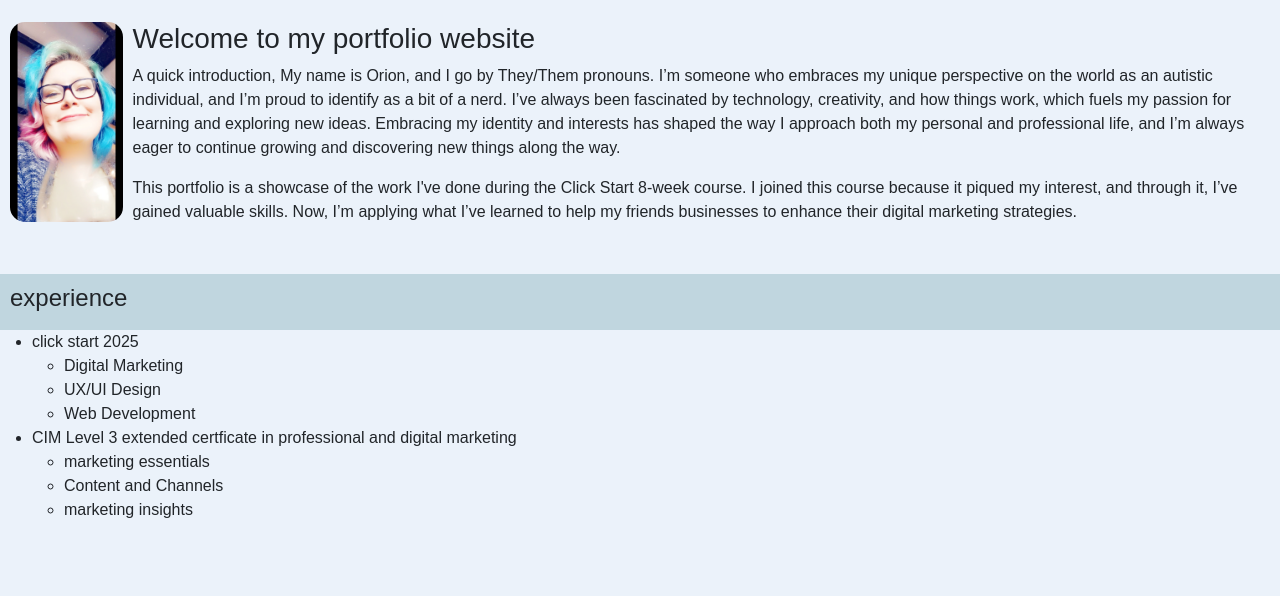
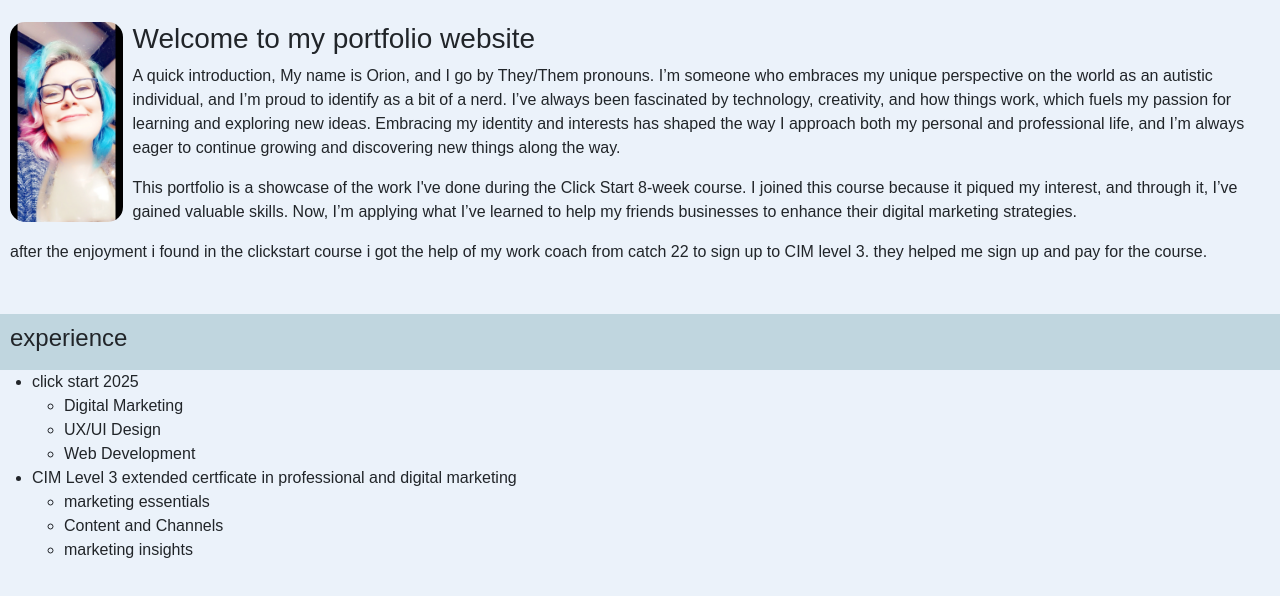
Before and after one commit to star-hunter-95/click-start-project, a plain HTML site: page index.html in a window 1280 px wide. Shown: the part 144-740 px from the top of the page. Drawn offline with nearby package versions, Linux system fonts and the light colour scheme.

Commit message:
Add files via upload

```diff
--- a/index.html
+++ b/index.html
@@ -43,6 +43,7 @@ div {padding:10px}
 		<h3>Welcome to my portfolio website</h3>
 		<p>A quick introduction, My name is Orion, and I go by They/Them pronouns. I’m someone who embraces my unique perspective on the world as an autistic individual, and I’m proud to identify as a bit of a nerd. I’ve always been fascinated by technology, creativity, and how things work, which fuels my passion for learning and exploring new ideas. Embracing my identity and interests has shaped the way I approach both my personal and professional life, and I’m always eager to continue growing and discovering new things along the way.
 		<p>This portfolio is a showcase of the work I've done during the Click Start 8-week course. I joined this course because it piqued my interest, and through it, I’ve gained valuable skills. Now, I’m applying what I’ve learned to help my friends businesses to enhance their digital marketing strategies. </p>
+		<p>after the enjoyment i found in the clickstart course i got the help of my work coach from catch 22 to sign up to CIM level 3. they helped me sign up and pay for the course.</p>
 	</div>
 	<br>
 	<div class= "navbg">
```
